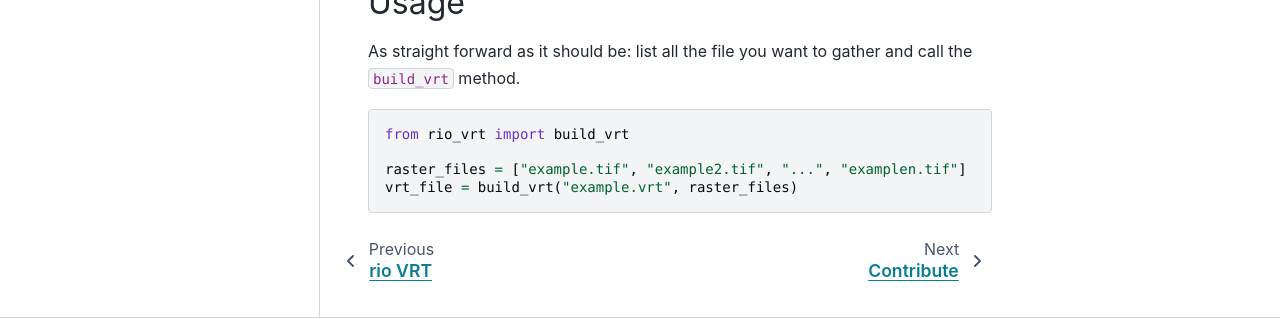
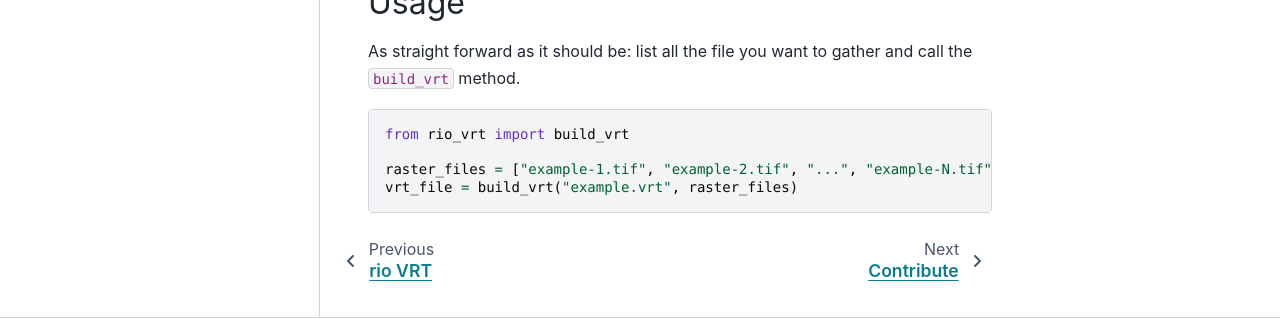
Before and after one commit to 12rambau/rio-vrt, a Sphinx documentation site: the page built from docs/usage.rst, in a window 1280 px wide. Shown: the part 489-808 px from the top of the page. Built offline with Sphinx 7.4.7 and the PyData theme 0.15.4, drawn with Linux system fonts in a browser that asks for light colours; pages that are not in the unit, such as notebooks, are missing from menus.

Commit message:
docs: simplify filnames

```diff
--- a/docs/usage.rst
+++ b/docs/usage.rst
@@ -21,5 +21,5 @@ As straight forward as it should be: list all the file you want to gather and ca
 
     from rio_vrt import build_vrt
 
-    raster_files = ["example.tif", "example2.tif", "...", "examplen.tif"]
+    raster_files = ["example-1.tif", "example-2.tif", "...", "example-N.tif"]
     vrt_file = build_vrt("example.vrt", raster_files)
```
